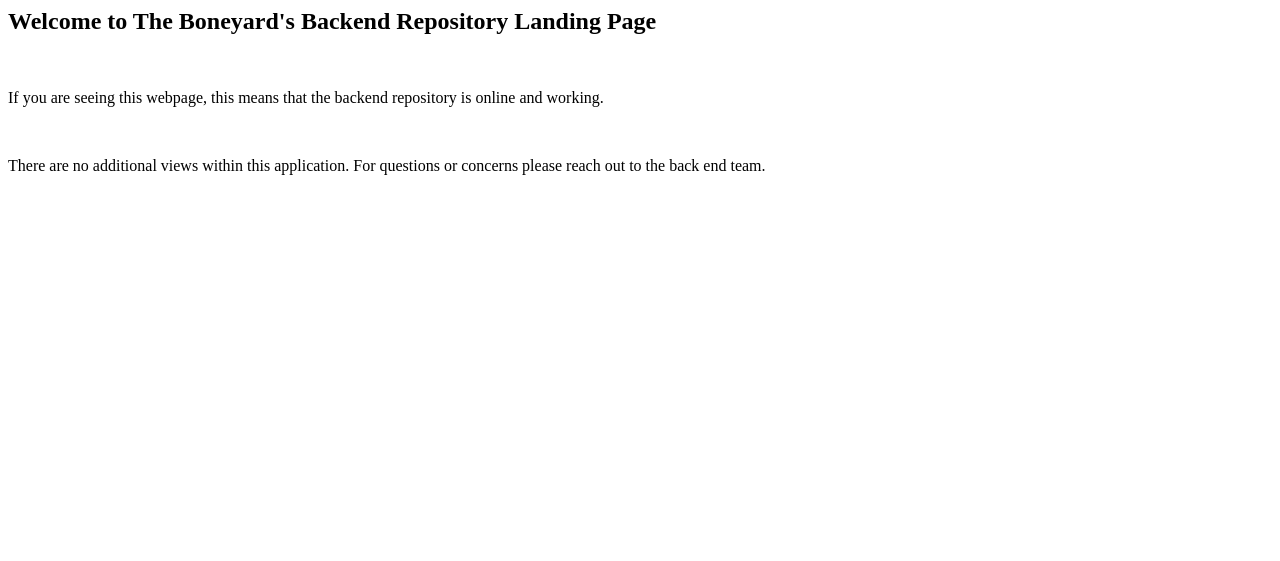
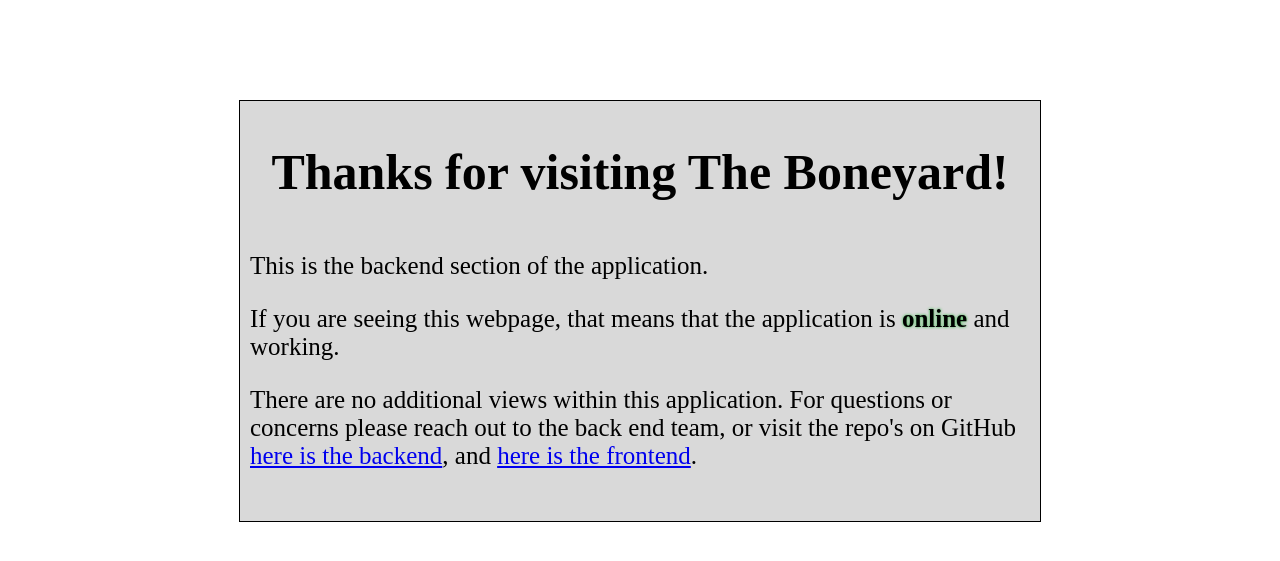
Before and after one commit to the-bone-yard/backend-repo, a Django app: page / in a window 1280 px wide. Shown: the top 561 px of the page. Run offline with Django 3.2, Linux system fonts and the light colour scheme.

Commit message:
Adds styling to the lading page

```diff
--- a/templates/main_app/index.html
+++ b/templates/main_app/index.html
@@ -1,7 +1,34 @@
 {% block content %}
-<h2>Welcome to The Boneyard's Backend Repository Landing Page</h2>
-<br>
-<p>If you are seeing this webpage, this means that the backend repository is online and working.</p>
-<br>
-<p>There are no additional views within this application. For questions or concerns please reach out to the back end team.</p>
+
+<head>
+<style>
+#text {
+  text-shadow: 0 0 3px #22b535;
+}
+.words {
+  background-color: #d9d9d9;
+  border: 1px solid black;
+  height: 420px;
+  width: 800px;
+  margin: auto;
+  margin-top: 100px;
+}
+
+.words p {
+  padding: 10px;
+}
+</style>
+</head>
+<body>
+  <div class="words">
+    <h2 style="font-size:50px;text-align:center;">Thanks for visiting The Boneyard!</h2>
+    <p style="font-size:25px;">This is the backend section of the application.</p>
+    <p style="font-size:25px;margin-top:-20px;">If you are seeing this webpage, that means that the application is <b id="text">online</b> and working.</p>
+    <p style="font-size:25px;margin-top:-20px;">There are no additional views within this application. For questions or concerns please reach out to the back end team, or visit the repo's on GitHub <a href="https://github.com/the-bone-yard/backend-repo">here is the backend</a>, and <a href="https://github.com/the-bone-yard/frontend">here is the frontend</a>.</p>
+</div>
+
+</body>
+
+
+
 {% endblock content %}
```
